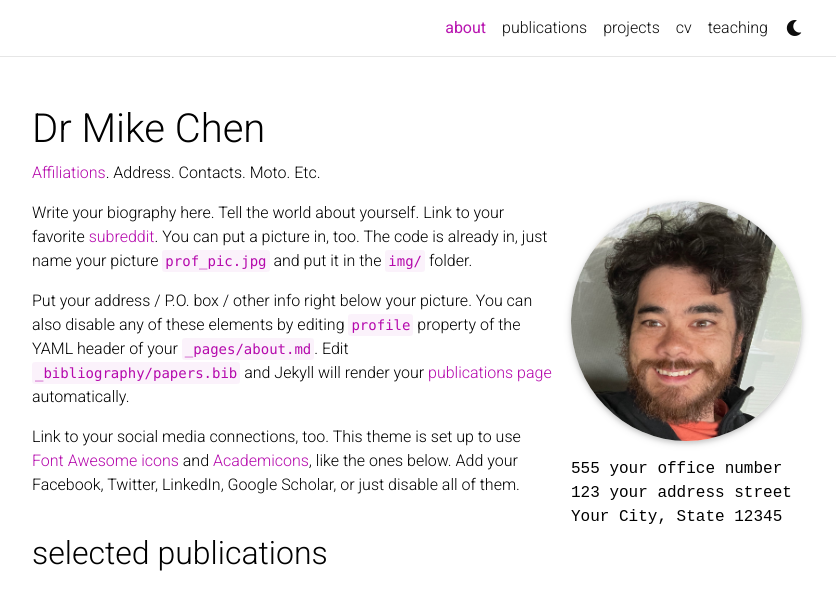
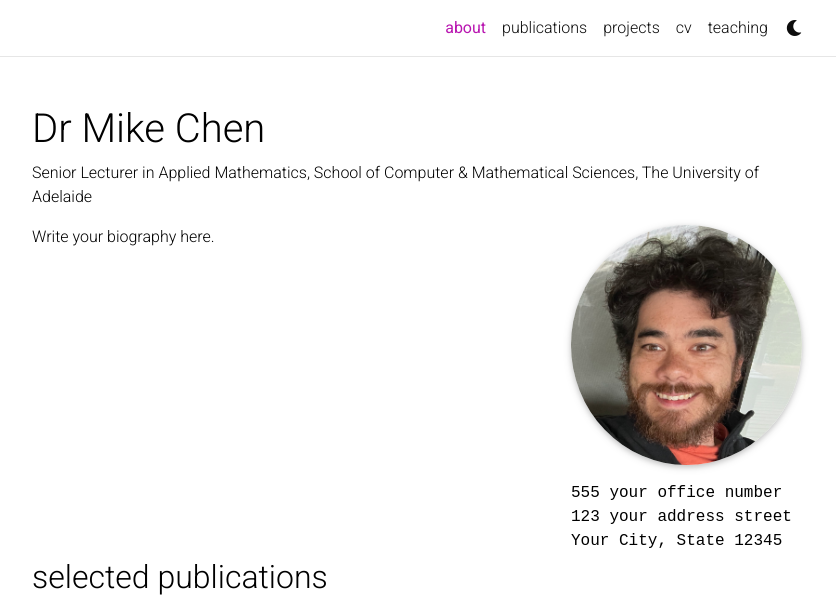
Before and after one commit to mikechen-maths/mikechen-maths.github.io, a Jekyll site: the page built from _pages/about.md, in a window 1280 px wide, cut to the strip 0-601 px from the top of the page. Shown: the whole strip, without its empty margins (223-1059 px from the left). Built offline with Jekyll 4.4.1, drawn with Linux system fonts in a browser that asks for light colours; full-size pictures stand in for the smaller copies a plugin makes; comment, search, counter and statistics services are not loaded; a style sheet for code colours, icons or effects is not loaded.

Commit message:
Clean up

```diff
--- a/_pages/about.md
+++ b/_pages/about.md
@@ -2,7 +2,7 @@
 layout: about
 title: about
 permalink: /
-subtitle: <a href='#'>Affiliations</a>. Address. Contacts. Moto. Etc.
+subtitle: Senior Lecturer in Applied Mathematics, School of Computer & Mathematical  Sciences, The University of Adelaide
 
 profile:
   align: right
@@ -19,8 +19,4 @@ selected_papers: true # includes a list of papers marked as "selected={true}"
 social: true  # includes social icons at the bottom of the page
 ---
 
-Write your biography here. Tell the world about yourself. Link to your favorite [subreddit](http://reddit.com). You can put a picture in, too. The code is already in, just name your picture `prof_pic.jpg` and put it in the `img/` folder.
-
-Put your address / P.O. box / other info right below your picture. You can also disable any of these elements by editing `profile` property of the YAML header of your `_pages/about.md`. Edit `_bibliography/papers.bib` and Jekyll will render your [publications page](/al-folio/publications/) automatically.
-
-Link to your social media connections, too. This theme is set up to use [Font Awesome icons](http://fortawesome.github.io/Font-Awesome/) and [Academicons](https://jpswalsh.github.io/academicons/), like the ones below. Add your Facebook, Twitter, LinkedIn, Google Scholar, or just disable all of them.
+Write your biography here.
```
